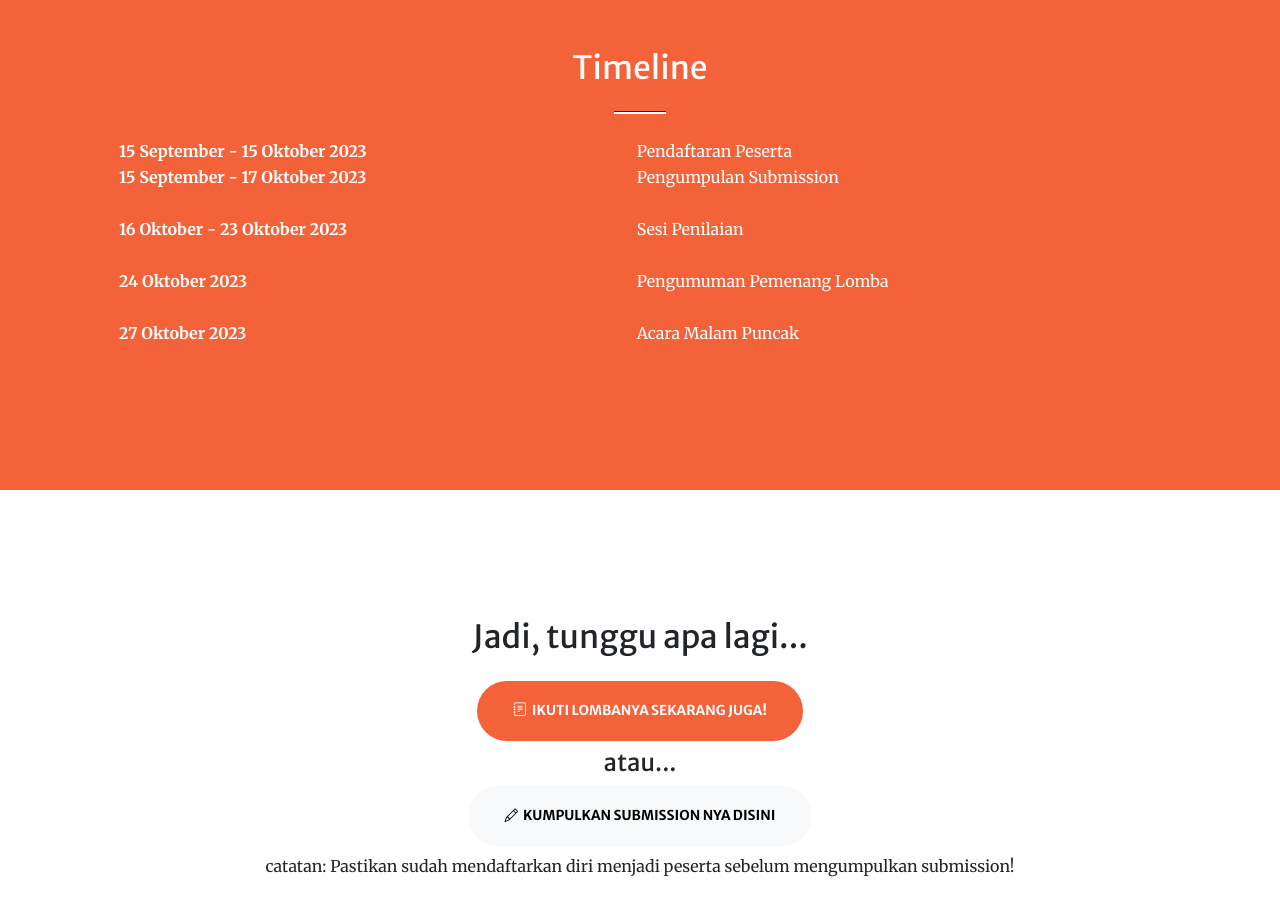
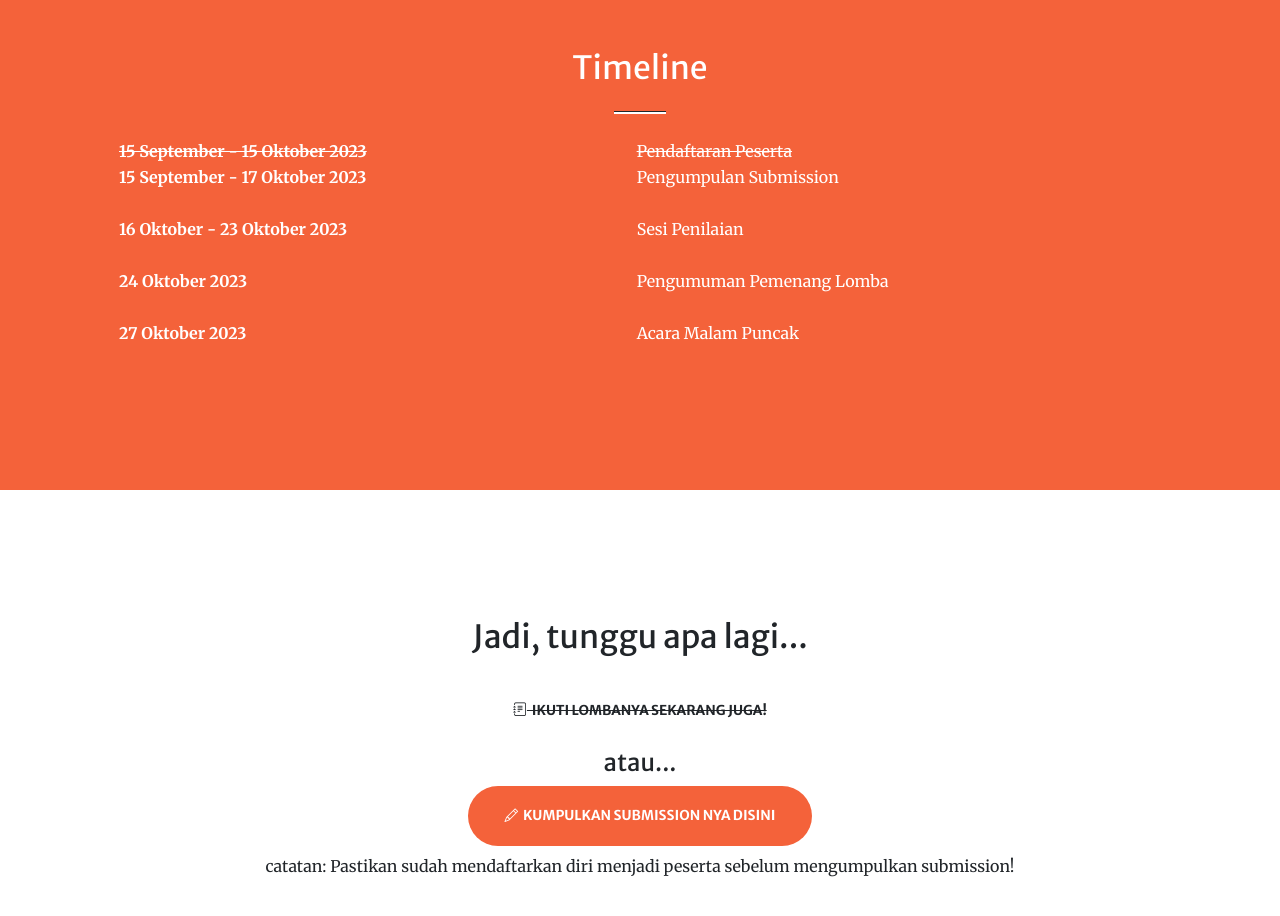
Before and after one commit to aksarabanyumas/aksarabanyumas.github.io, a plain HTML site: page index.original.html in a window 1280 px wide. Shown: the part 2880-3796 px from the top of the page. Drawn offline with nearby package versions, Linux system fonts and the light colour scheme; some packages are replaced by stand-ins of ours; a script that the page names is missing.

Commit message:
Close form

```diff
--- a/index.original.html
+++ b/index.original.html
@@ -200,8 +200,8 @@
                         <p class="text-white-75 mb-3">
                             <table width="100%" class="text-white">
                                 <tr>
-                                    <th>15 September - 15 Oktober 2023</th>
-                                    <td>Pendaftaran Peserta</td>
+                                    <th><s>15 September - 15 Oktober 2023</s></th>
+                                    <td><s>Pendaftaran Peserta</s></td>
                                 </tr>
                                 <tr>
                                     <th>15 September - 17 Oktober 2023</th>
@@ -238,11 +238,11 @@
         <section class="page-section" id="register">
             <div class="container px-4 px-lg-4 text-center">
                 <h2 class="mb-4">Jadi, tunggu apa lagi...</h2>
-                <a class="btn btn-primary btn-xl" href="https://docs.google.com/forms/d/e/1FAIpQLSfVjLCcD1uw0-4Oxf4sTontCbU_90wo_D_myNIjBTNXM5vQUw/viewform?usp=sf_link">
-                    <i class="bi-journal-text"></i>&nbsp; Ikuti lombanya sekarang juga!
+                <a class="btn btn-disabled btn-xl" href="#register" onclick="alert('Maaf kak, pendaftarannya sudah ditutup sejak 15 Oktober 2023 23.50 WIB');">
+                    <i class="bi-journal-text"></i><s>&nbsp; Ikuti lombanya sekarang juga!</s>
                 </a>
                 <h4 class="mt-2">atau...</h4>
-                <a class="btn btn-light btn-xl" href="https://forms.gle/mKiCTJxJoioVdWXS8">
+                <a class="btn btn-primary btn-xl" href="https://forms.gle/mKiCTJxJoioVdWXS8">
                     <i class="bi-pencil"></i>&nbsp; Kumpulkan submission nya disini
                 </a>
                 <p class="mt-2">catatan: Pastikan sudah mendaftarkan diri menjadi peserta sebelum mengumpulkan submission!</p>
```
Also changed, not shown: index.html (+1 -1 lines).
